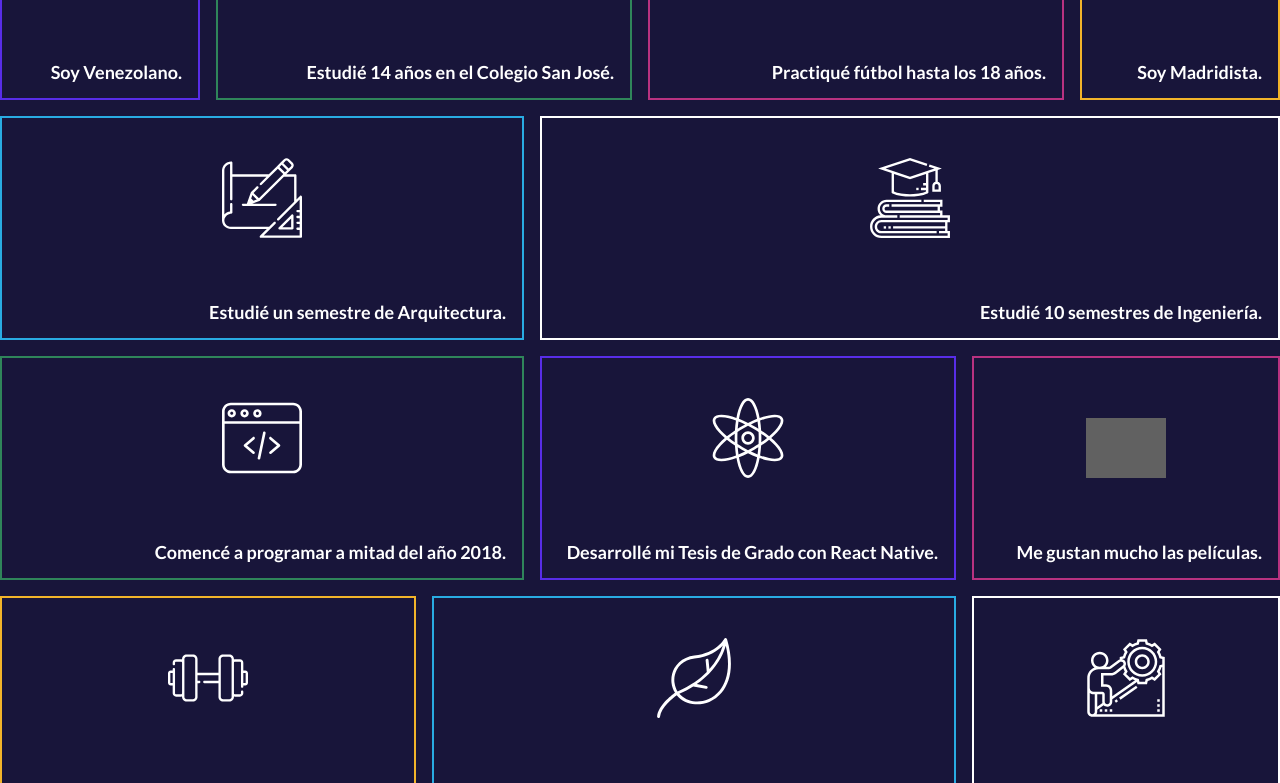
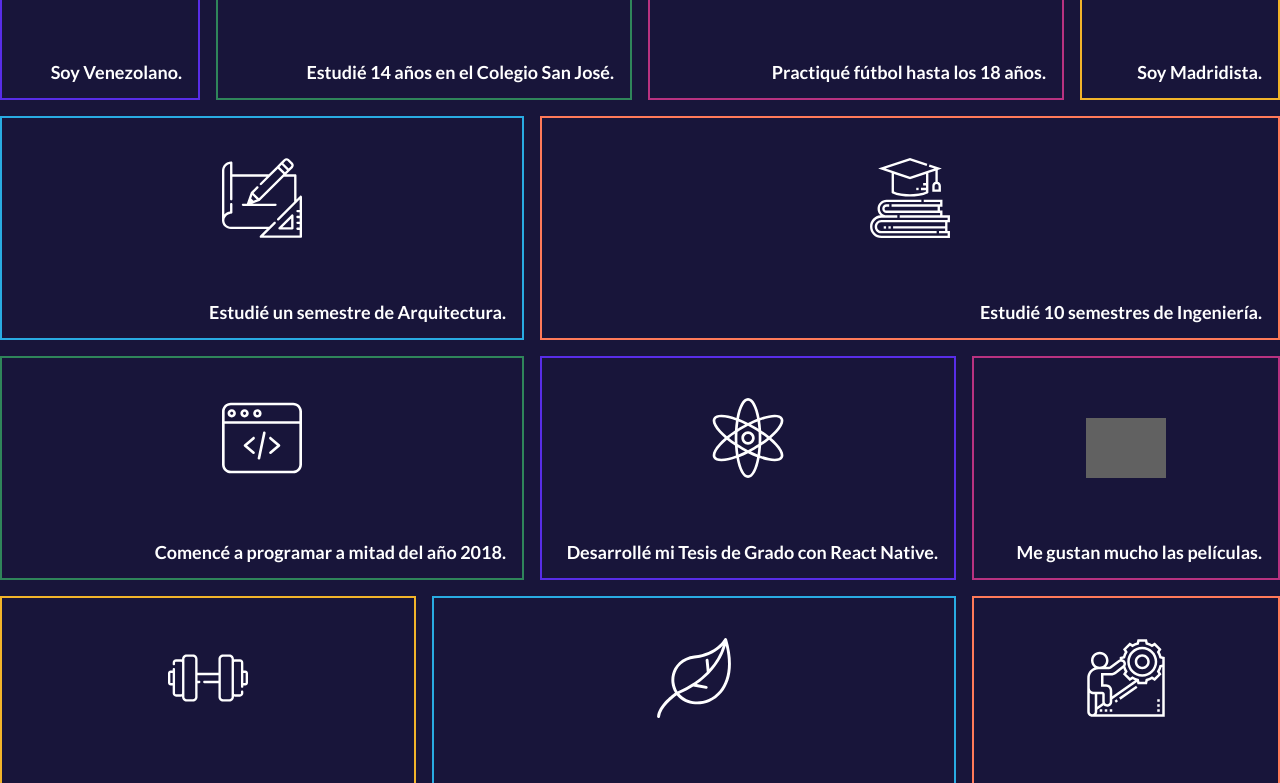
Before and after one commit to Felixmp7/Portafolios, a Next.js app: page / in a window 1280 px wide. Shown: the part 8813-9596 px from the top of the page. Built offline with nearby package versions, Linux system fonts and the light colour scheme; grey boxes are pictures that could not be loaded.

Commit message:
Agrega color de borde naranja

```diff
--- a/tailwind.config.js
+++ b/tailwind.config.js
@@ -86,6 +86,7 @@ module.exports = {
             ssPurple: '#ab29d5',
             ssYellow: '#f2b42a',
             tailwind: '#319795',
+            orange: '#ff7a59',
         }),
         borderColor: (theme) => ({
             ...theme('colors'),
@@ -103,6 +104,7 @@ module.exports = {
             ssPurple: '#ab29d5',
             ssYellow: '#f2b42a',
             react: '#29ABE2',
+            orange: '#ff7a59',
         }),
         boxShadow: {
             simple: '0px 3px 10px rgba(75, 94, 107, 0.3)',
```
